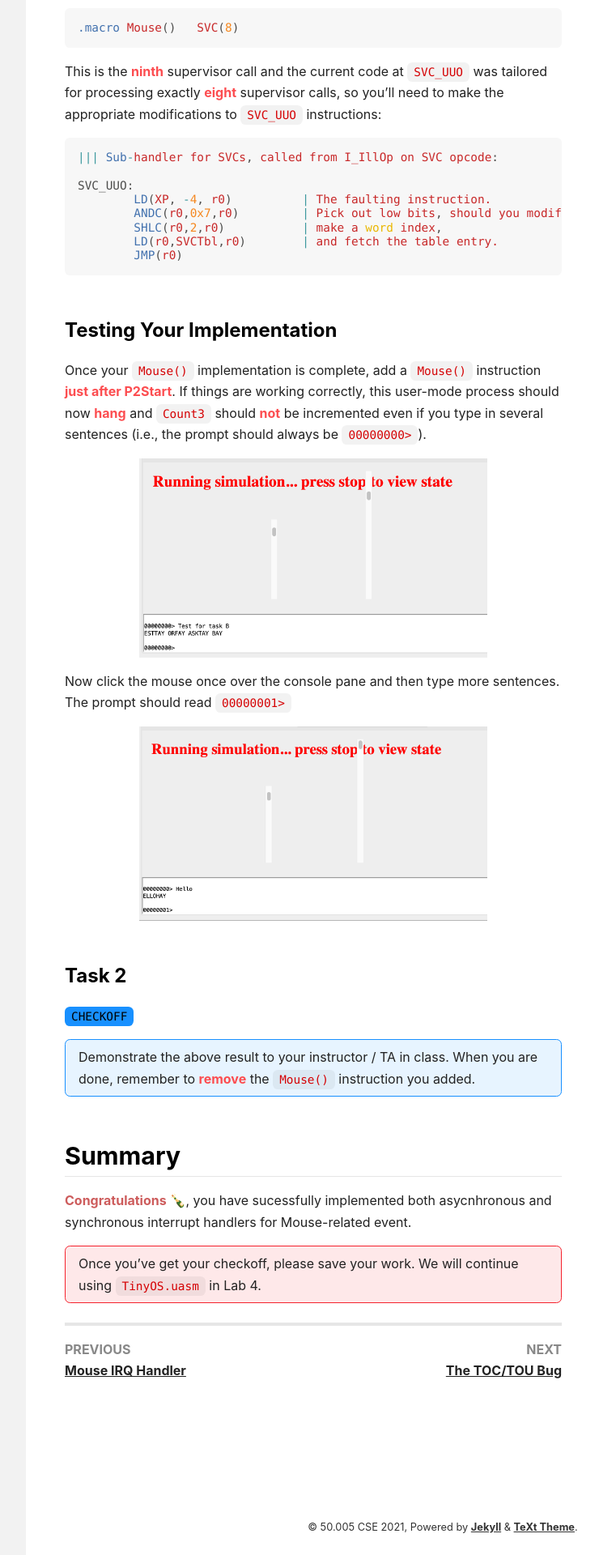
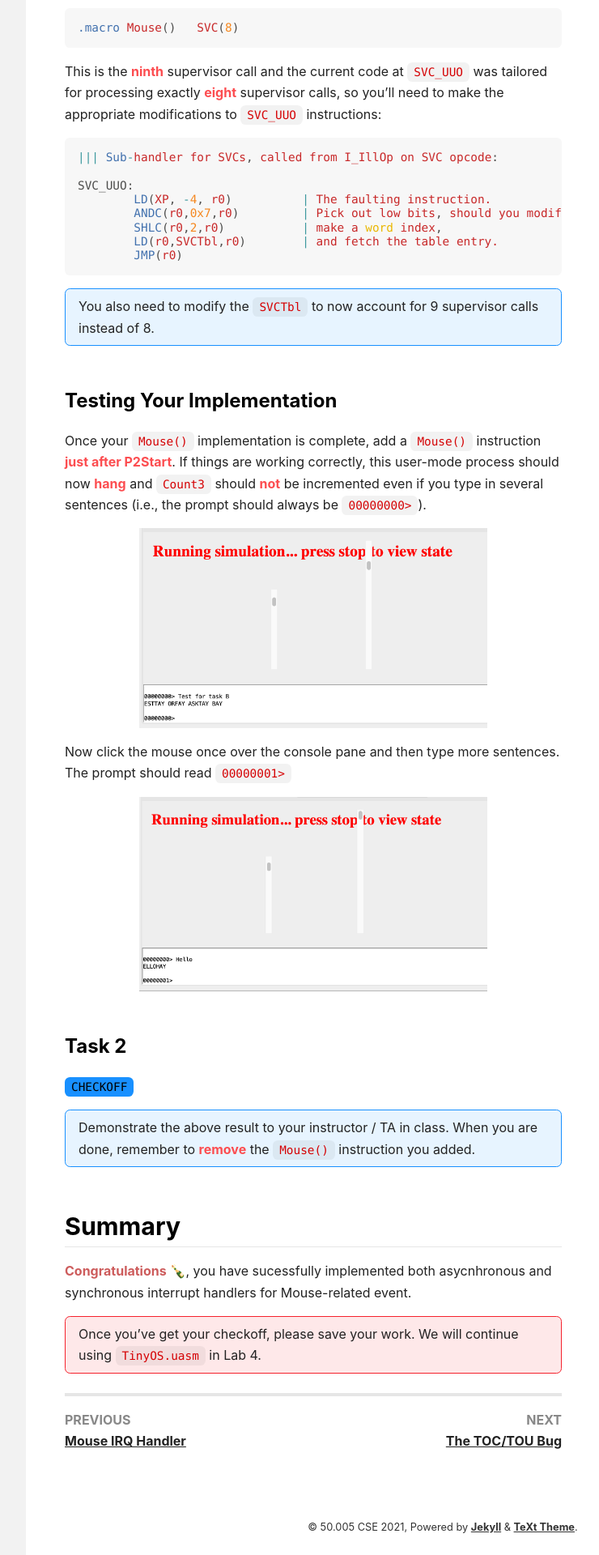
Before and after one commit to natalieagus/50005-2023, a Jekyll site: the page built from _os_labs/lab2_tinyOS_PartB.md, in a window 1280 px wide. Shown: the part 1238-3158 px from the top of the page at 81% size, without its empty margins (218-958 px from the left). Built offline with Jekyll 4.4.1, drawn with Linux system fonts in a browser that asks for light colours; nearby versions of some CDN libraries.

Commit message:
feat: lab2 explain modify svctbl

````diff
--- a/_os_labs/lab2_tinyOS_PartB.md
+++ b/_os_labs/lab2_tinyOS_PartB.md
@@ -54,6 +54,9 @@ SVC_UUO:
 	JMP(r0)
 ```
 
+You also need to modify the `SVCTbl` to now account for 9 supervisor calls instead of 8.
+{:.info}
+
 ### Testing Your Implementation
 
 Once your `Mouse()` implementation is complete, add a `Mouse()` instruction **just after P2Start**. If things are working correctly, this user-mode process should now **hang** and `Count3` should **not** be incremented even if you type in several sentences (i.e., the prompt should always be `00000000>`).
````
